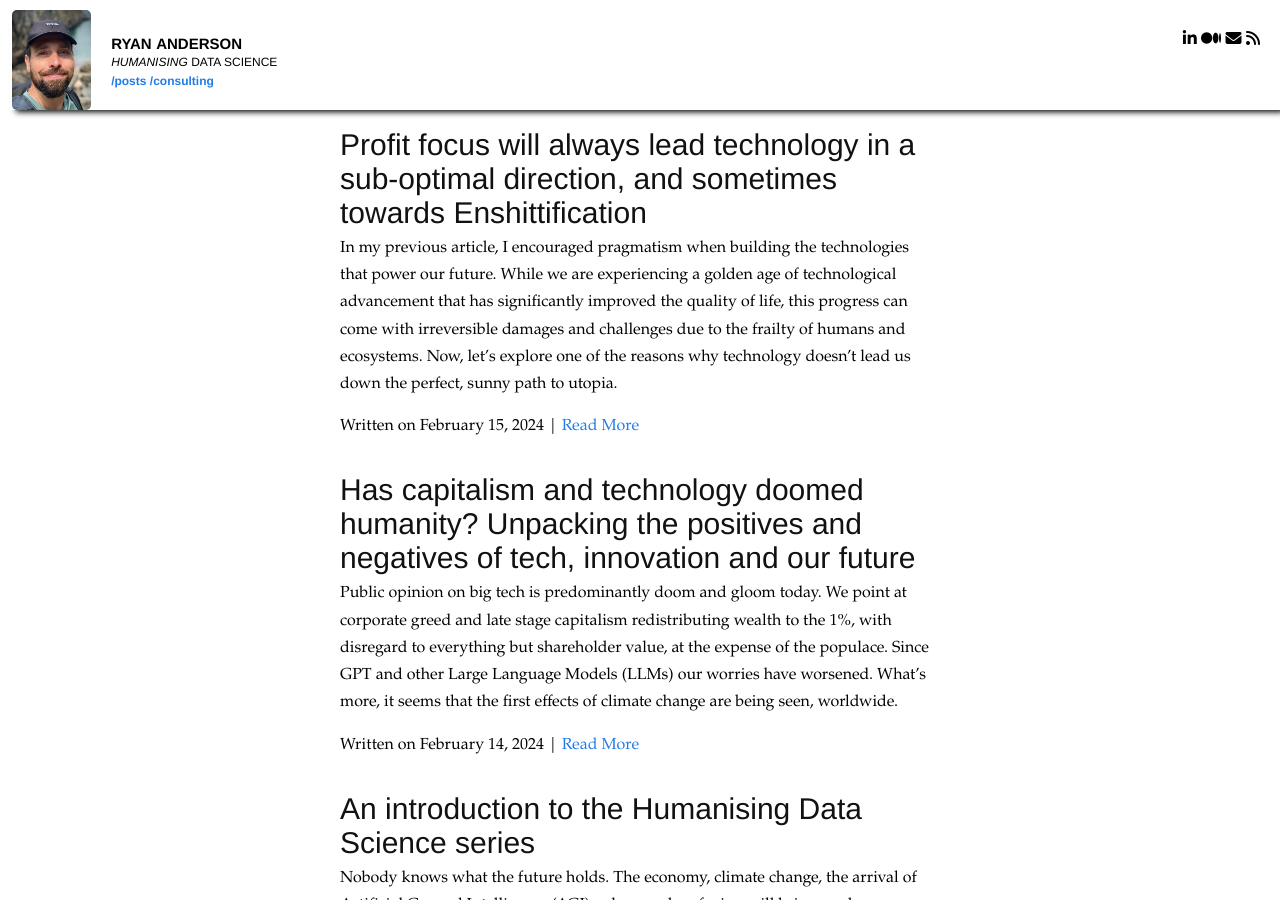
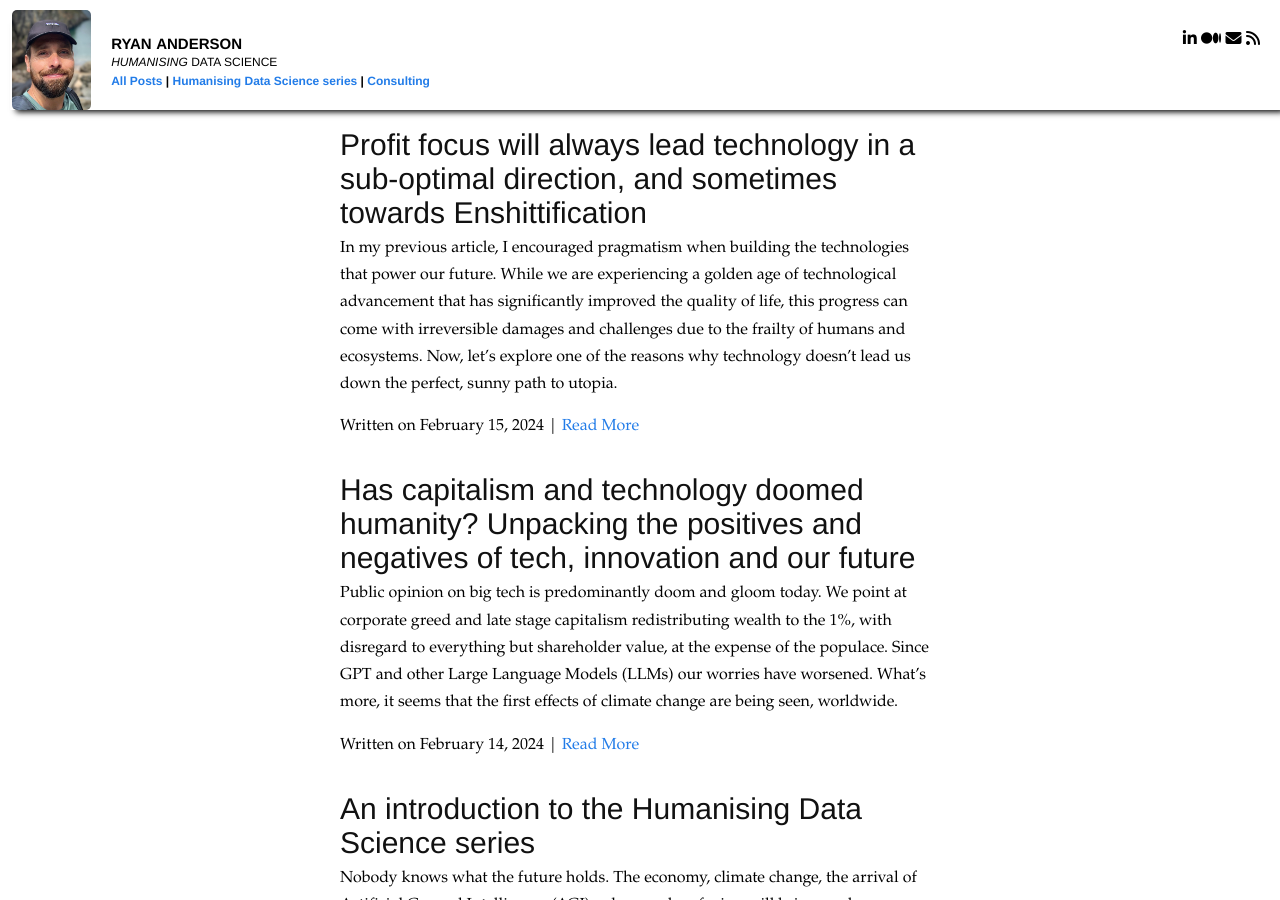
Before and after one commit to ryan-anderson-ds/ryan-anderson-ds.github.io, a Jekyll site: the page built from index.html, in a window 1280 px wide and 900 px high. Built offline with Jekyll 4.4.1, drawn with Linux system fonts in a browser that asks for light colours.

Commit message:
Update sidebar.html

```diff
--- a/_includes/sidebar.html
+++ b/_includes/sidebar.html
@@ -15,7 +15,7 @@
     </section>
 
     <section class = "links">
-    <a href="/">/posts</a> <a href="/consulting">/consulting</a>
+    <a href="/">All Posts</a> | <a href="/humanisingds">Humanising Data Science series</a> | <a href="/consulting">Consulting</a>
     </section>
 </section>
 
```
